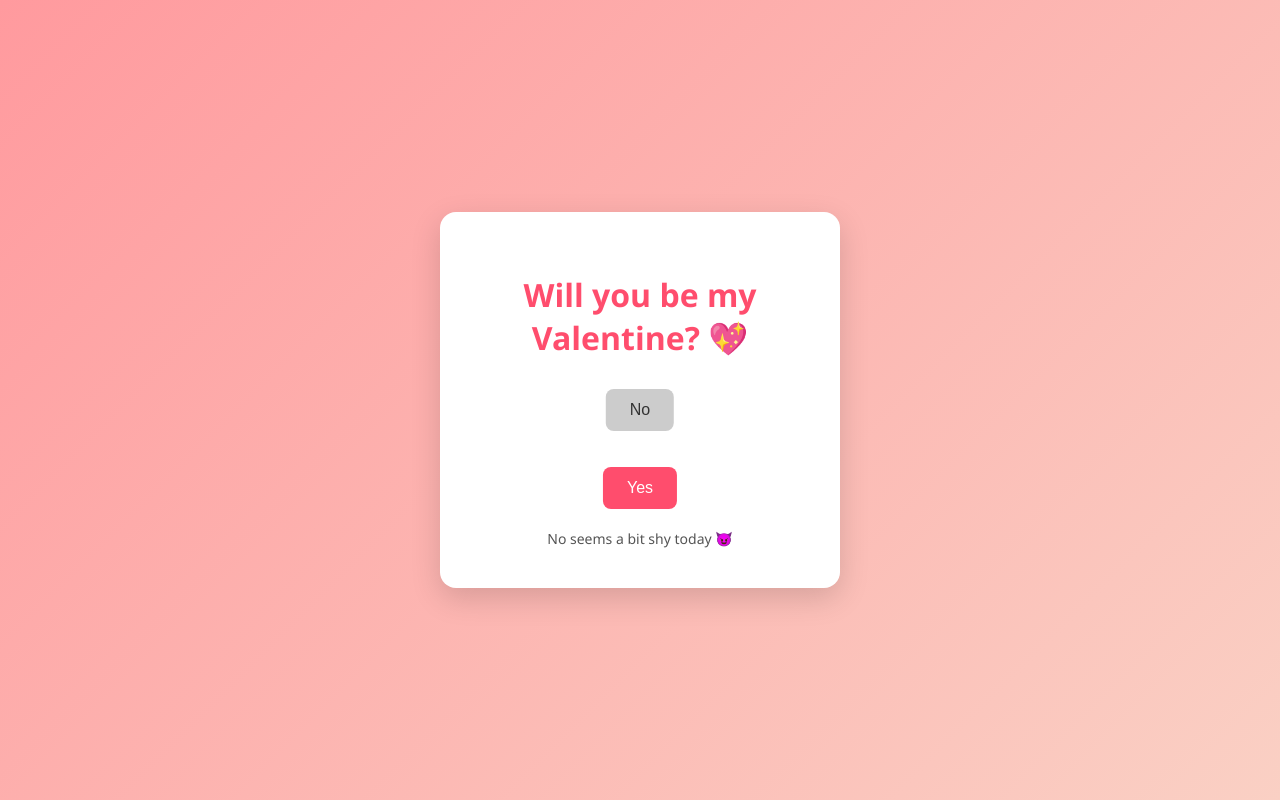
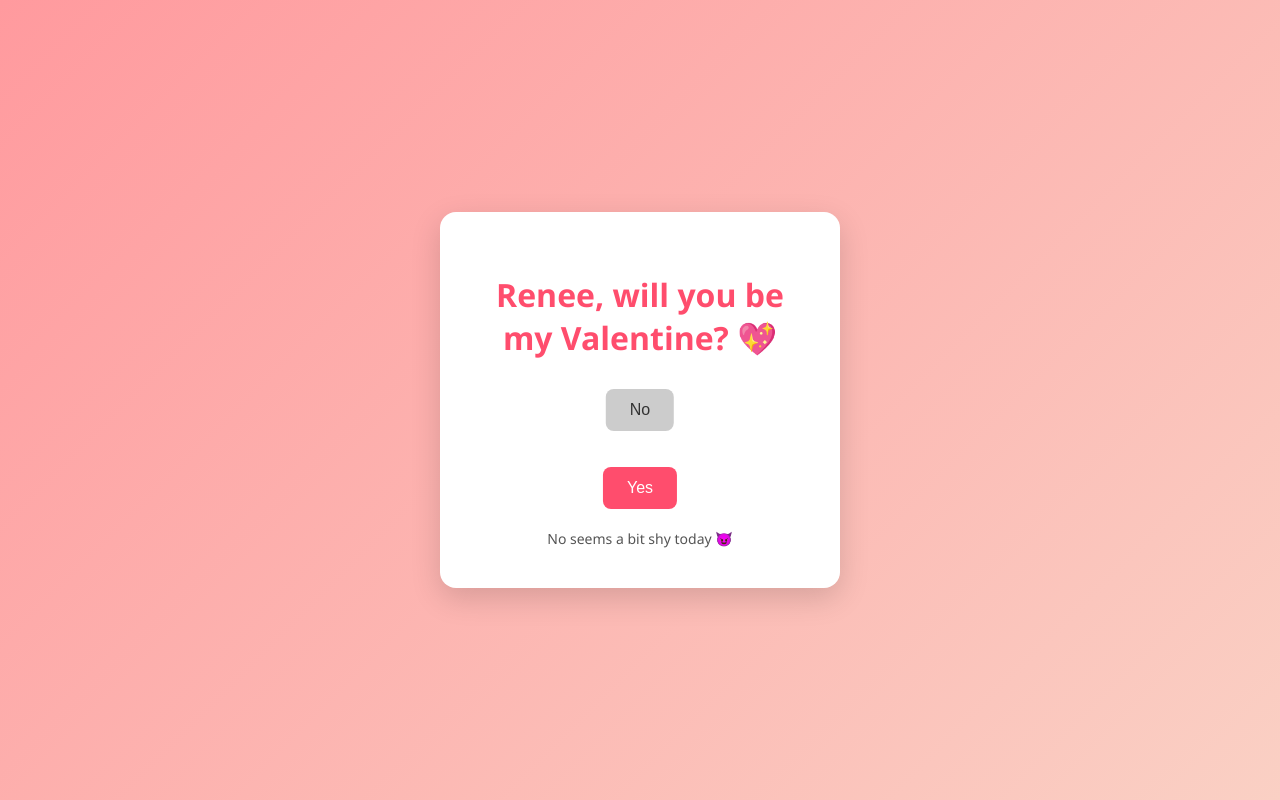
Before and after one commit to tugononfrancis24-hub/valentine, a plain HTML site: page index.html in a window 1280 px wide. Drawn offline with Linux system fonts and the light colour scheme.

Commit message:
index.html

```diff
--- a/index.html
+++ b/index.html
@@ -69,7 +69,7 @@
 <body>
 
   <div class="card">
-    <h1>Will you be my Valentine? 💖</h1>
+    <h1>Renee, will you be my Valentine? 💖</h1>
 
     <div class="buttons">
       <button id="no">No</button>
```
